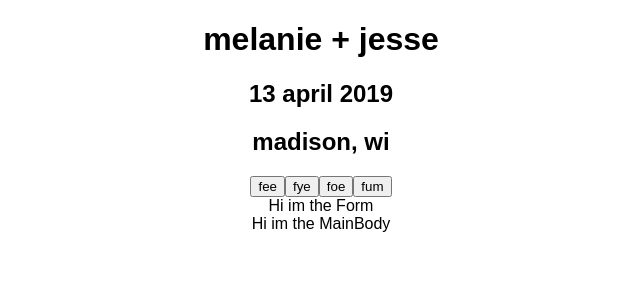
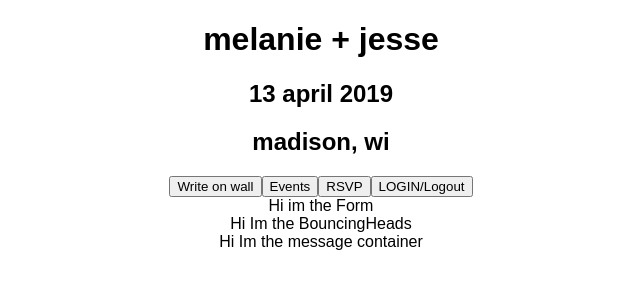
Before and after one commit to SuperJesseH/FlatWedding, a React (Create React App) app in the folder flat-wedding/: page / in a window 1280 px wide. Shown: the top 300 px of the page, without its empty margins (319-959 px from the left). Built offline with nearby package versions, Linux system fonts and the light colour scheme; no server answers.

Commit message:
added structure for main body

```diff
--- a/flat-wedding/package.json
+++ b/flat-wedding/package.json
@@ -5,7 +5,9 @@
   "dependencies": {
     "react": "^16.4.1",
     "react-dom": "^16.4.1",
-    "react-scripts": "1.1.4"
+    "react-redux": "^5.0.7",
+    "react-scripts": "1.1.4",
+    "redux": "^4.0.0"
   },
   "scripts": {
     "start": "react-scripts start",
--- a/flat-wedding/src/App.js
+++ b/flat-wedding/src/App.js
@@ -3,6 +3,7 @@ import './App.css';
 import NavBar from './components/NavBar'
 import MainBody from './components/MainBody'
 import Form from './components/Form'
+
 
 class App extends Component {
   constructor(){
@@ -17,8 +18,14 @@ class App extends Component {
     })
   }
 
+
+  componentDidMount(){
+    console.log('hi');
+    fetch('http://localhost:3000/api/v1/users').then(json=>json.json()).then(resp=>console.log(resp))
+  }
+
   render() {
-    const buttons = ["fee", "fye", "foe", "fum"]
+    const buttons = ["Write on wall", "Events", "RSVP", "LOGIN/Logout"]
     console.log(this.state);
     return (
       <div className="App">
--- /dev/null
+++ b/flat-wedding/src/components/BouncingHeads.js
@@ -0,0 +1,10 @@
+import React, { Component } from 'react';
+
+export default class BouncingHeads extends Component{
+
+  render(){
+    return(
+    <div>Hi Im the BouncingHeads</div>
+  )
+  }
+}
--- a/flat-wedding/src/components/MainBody.js
+++ b/flat-wedding/src/components/MainBody.js
@@ -1,11 +1,16 @@
 import React, { Component } from 'react';
+import BouncingHeads from './BouncingHeads'
+import MessageContainer from './MessageContainer'
 
 
 export default class MainBody extends Component{
 
   render(){
     return(
-      <div>Hi im the MainBody</div>
+      <div>
+        <BouncingHeads />
+        <MessageContainer />
+      </div>
     )
   }
 }
--- /dev/null
+++ b/flat-wedding/src/components/MessageContainer.js
@@ -0,0 +1,11 @@
+import React, { Component } from 'react';
+
+export default class MessageContainer extends Component{
+
+  render(){
+    return(
+    <div>Hi Im the message container</div>
+  )
+  }
+
+}
```
Also changed, not shown: 1 other file (tests, documents, lock files or other folders).
